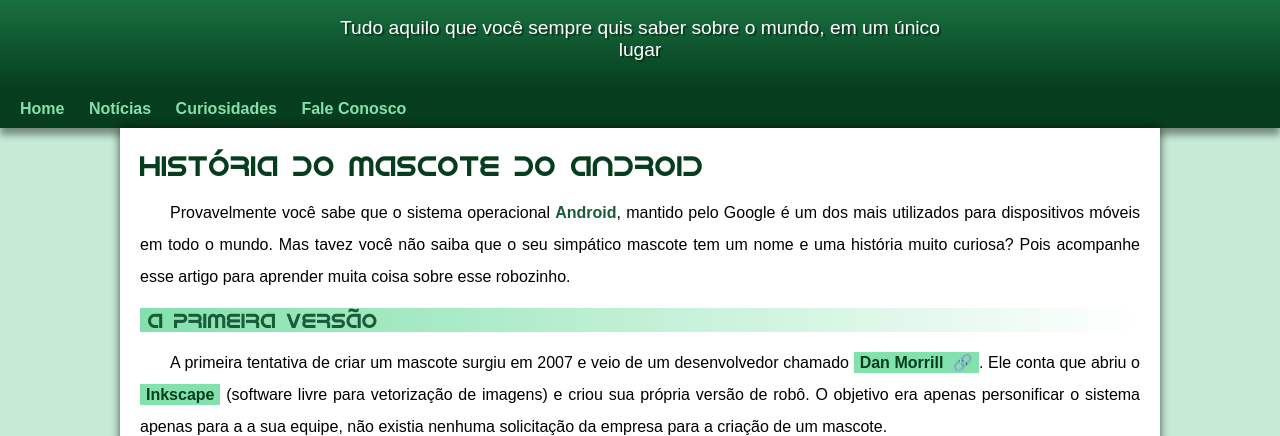
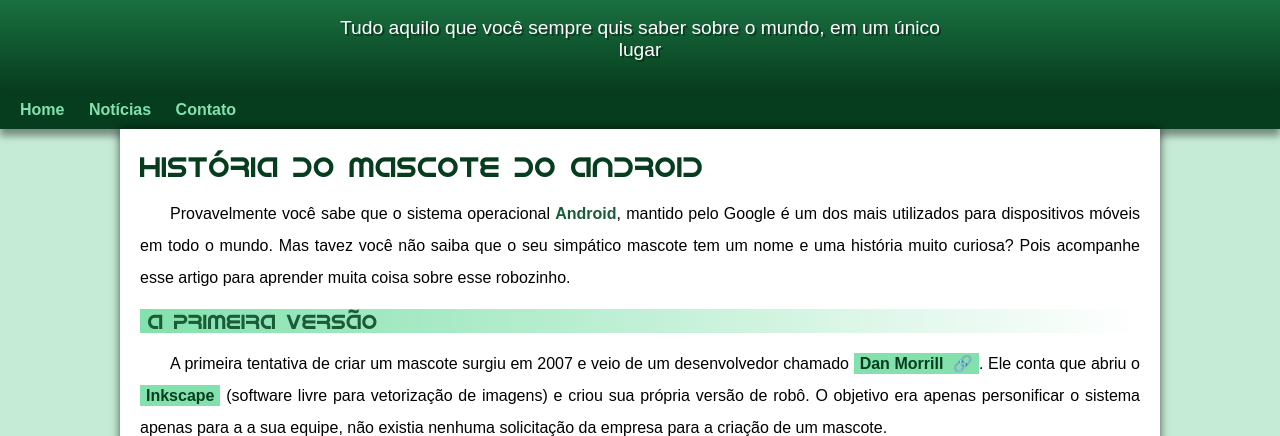
Before and after one commit to alexbastostj/androide, a plain HTML site: page index.html in a window 1280 px wide. Shown: the part 100-536 px from the top of the page. Drawn offline with Linux system fonts and the light colour scheme.

Commit message:
Mudei nav e menu

```diff
--- a/index.html
+++ b/index.html
@@ -17,8 +17,7 @@
     <nav>
             <a href="#">Home</a>
             <a href="#">Notícias</a>
-            <a href="#">Curiosidades</a>
-            <a href="#">Fale Conosco</a>
+            <a href="#">Contato</a>
 
     </nav>
 
--- a/style.css
+++ b/style.css
@@ -6,18 +6,6 @@
     font-family: 'Android';
     src: url('../fontes/idroid.otf') format('opentype');
 }
-
-
-/*
-#c5ebd6
-#83e1ad
-#3ddc84
-#2fa866
-#1a5c37
-#063d1e
-*/
-
-
 :root {
     --cor0: #c5ebd6;
     --cor1: #83e1ad;
@@ -65,7 +53,7 @@ header > p {
     font-size: 1.2em;
     max-width: 600px;
     margin: auto;
-    margin-bottom: 30px;
+    padding-bottom: 30px;
     padding-left: 15px;
     padding-right: 15px;
     text-shadow: 2px 2px 0px rgba(0, 0, 0, 0.377);
```
